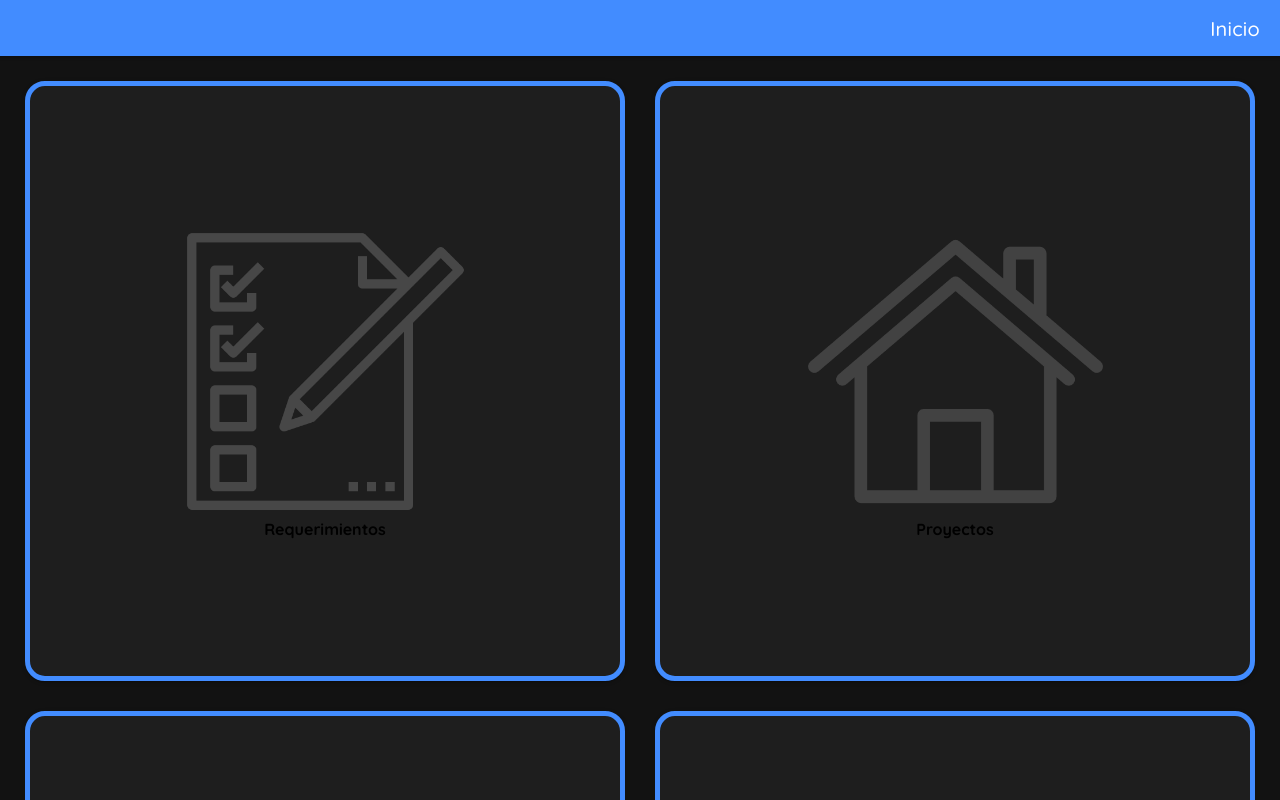
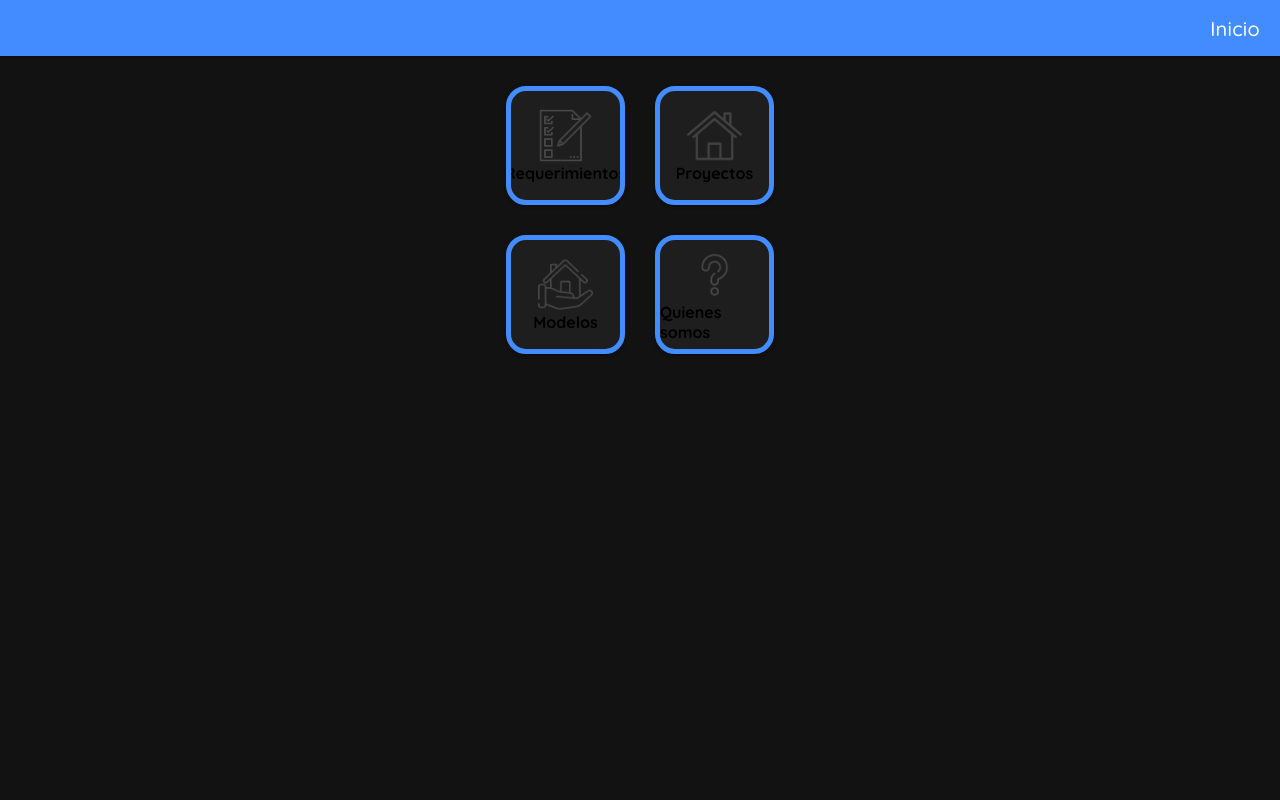
Before and after one commit to Guachismingos/Sang-frontend-ionic, a React (Create React App) app: page /home in a window 1280 px wide. Built offline with nearby package versions, Linux system fonts and the light colour scheme.

Commit message:
Desing for the home page with functional buttons for navigation

```diff
--- a/src/components/home/HomeButtonsGrid.tsx
+++ b/src/components/home/HomeButtonsGrid.tsx
@@ -1,10 +1,4 @@
-import {
-  IonRow,
-  IonGrid,
-  IonCol,
-  IonImg,
-  IonCard,
-} from "@ionic/react";
+import { IonRow, IonGrid, IonCol, IonImg, IonCard } from "@ionic/react";
 import { FC } from "react";
 import routes from "../../router/routes";
 import { useHistory } from "react-router";
@@ -13,11 +7,12 @@ const HomeButtonsGrid: FC = () => {
   let history = useHistory();
 
   return (
-    <IonRow>
-      <IonGrid>
-        <IonRow>
+    <IonRow className="homeGrid2">
+      <IonCol sizeSm="12" sizeLg="3">
+        <IonGrid >
+          <IonRow >
             {routes.slice(1).map(({ name, path, icon_img }) => (
-            <IonCol key={name} size="6">
+              <IonCol key={name} size="6" >
                 <IonCard
                   onClick={() => history.push(path)}
                   className="homeGridButton"
@@ -29,6 +24,7 @@ const HomeButtonsGrid: FC = () => {
             ))}
           </IonRow>
         </IonGrid>
+      </IonCol>
     </IonRow>
   );
 };
--- a/src/theme/styles.css
+++ b/src/theme/styles.css
@@ -5,6 +5,11 @@
 
 * {
   font-family: "Quicksand";
+}
+
+.homeGrid2 {
+  display: flex;
+  justify-content: center;
 }
 
 .homeGridButton {
```
Lines whose indentation alone changed are shown as unchanged.
